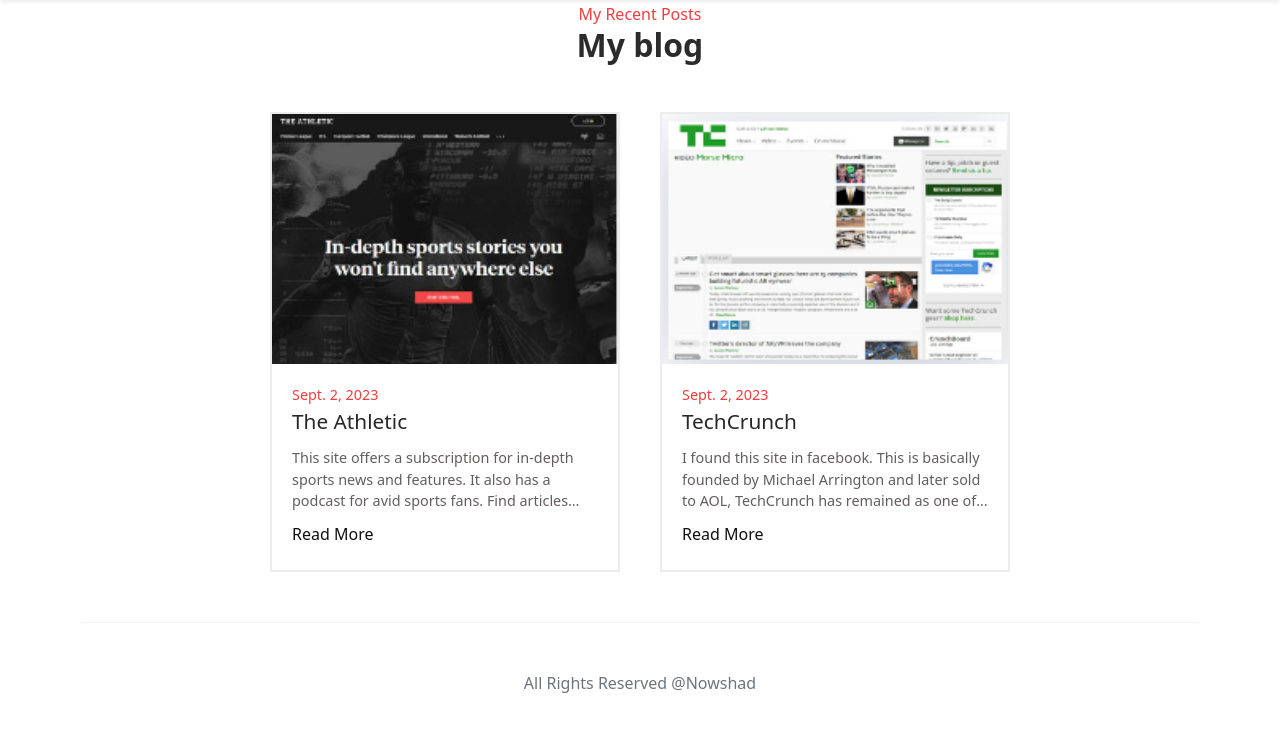
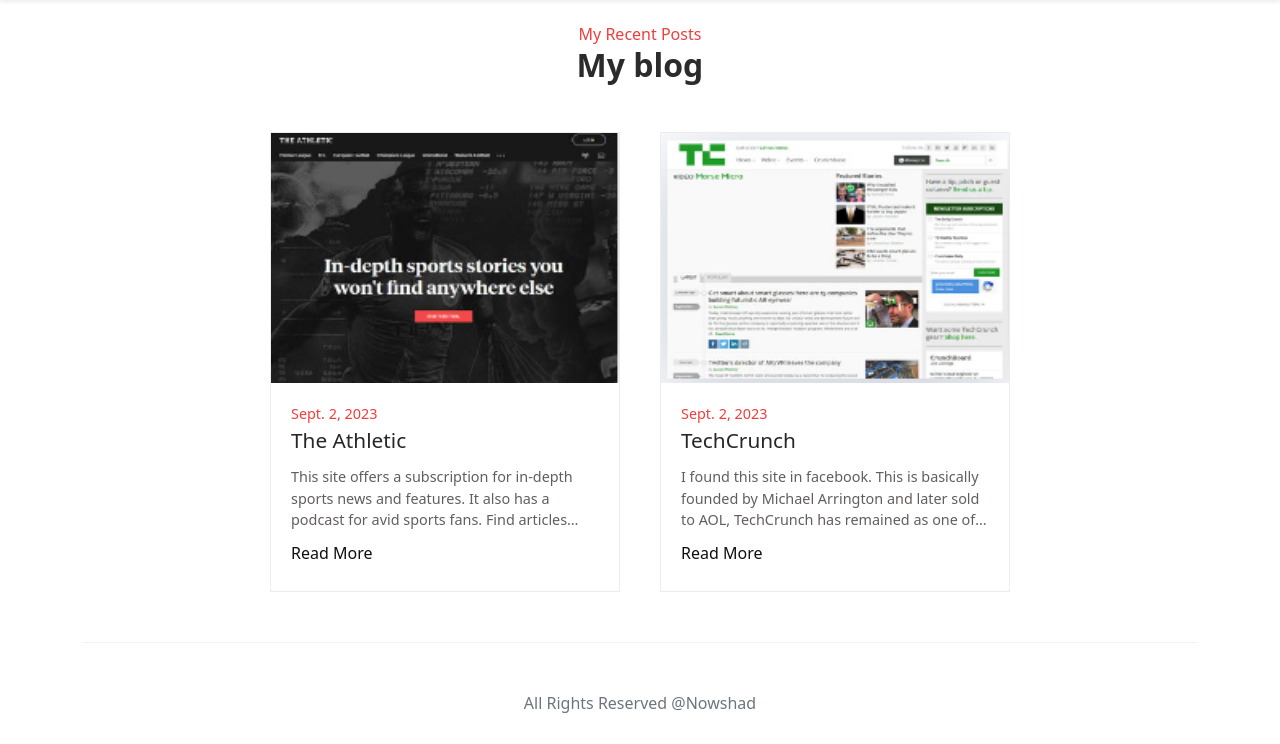
Before and after one commit to AktherHosen/nowshad_portfolio, a Django app: page /blogs/ in a window 1280 px wide. Shown: the part 56-800 px from the top of the page. Run offline with Django 4.2, Linux system fonts and the light colour scheme; data comes from the database, SQL or seed files in the repository; some libraries are stand-ins or nearby versions.

Commit message:
updated ui

```diff
--- a/static/css/style.css
+++ b/static/css/style.css
@@ -197,6 +197,7 @@ nav {
 }
 
 .blog-heading span {
+  margin-top: 20px;
   color: #f33c3c;
 }
 
@@ -218,7 +219,7 @@ nav {
   width: 350px;
   height: 460px;
   background-color: #ffffff;
-  border: 2px solid #ececec;
+  border: 1px solid #ececec;
   margin: 20px;
 }
 
```
